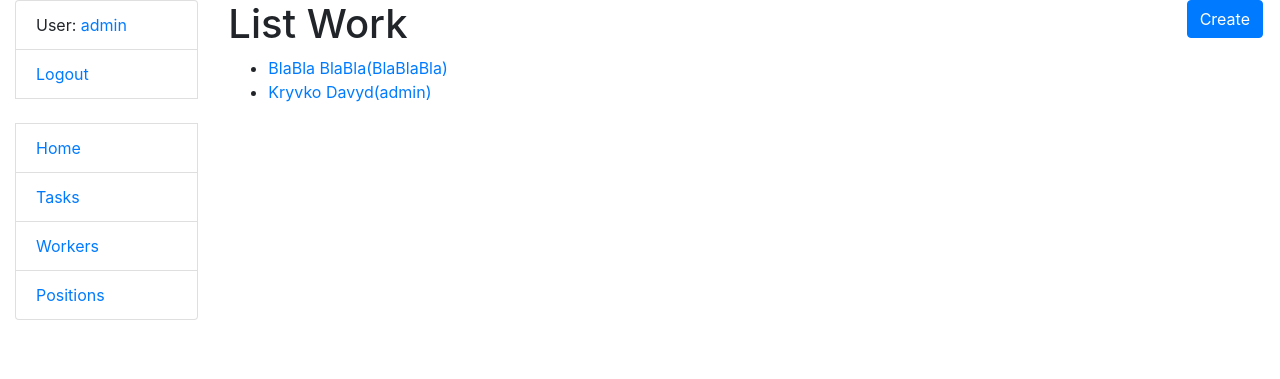
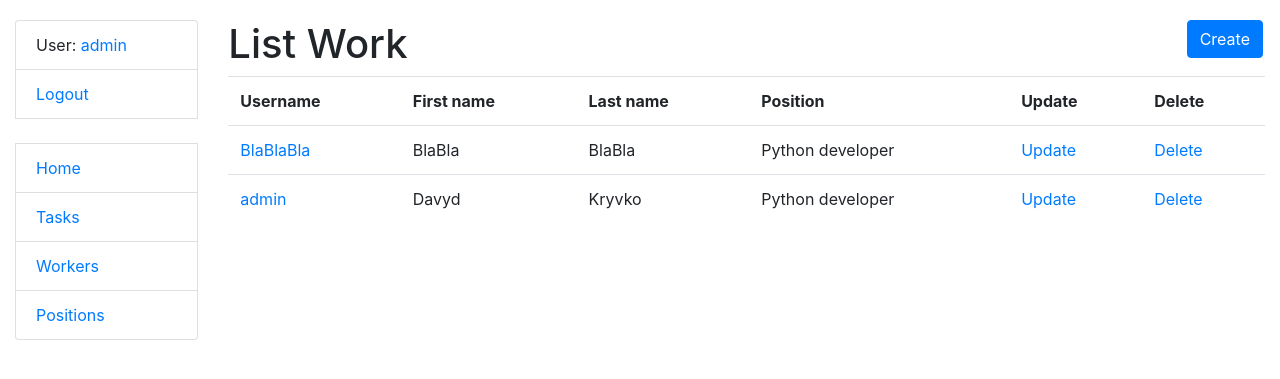
Before and after one commit to davidkrivko/IT_company_task_manager, a Django app: page /workers/ in a window 1280 px wide. Shown: the top 379 px of the page. Run offline with Django 4.2, Linux system fonts and the light colour scheme; a user stored in the database is signed in; data comes from the database, SQL or seed files in the repository; both versions use the stored data as it was after the commit.

Commit message:
Change interface for list pages
Change unorder list on tables

```diff
--- a/IT_company_task_manager/settings.py
+++ b/IT_company_task_manager/settings.py
@@ -74,7 +74,7 @@ TEMPLATES = [
 ]
 
 INTERNAL_IPS = [
-    "127.0.0.1",
+     "127.0.0.1",
 ]
 
 WSGI_APPLICATION = 'IT_company_task_manager.wsgi.application'
@@ -130,6 +130,10 @@ USE_TZ = False
 
 STATIC_URL = 'static/'
 
+STATICFILES_DIRS = [
+    BASE_DIR / "static",
+]
+
 # Default primary key field type
 # https://docs.djangoproject.com/en/4.1/ref/settings/#default-auto-field
 
--- a/IT_company_task_manager/urls.py
+++ b/IT_company_task_manager/urls.py
@@ -13,6 +13,8 @@ Including another URLconf
     1. Import the include() function: from django.urls import include, path
     2. Add a URL to urlpatterns:  path('blog/', include('blog.urls'))
 """
+from django.conf import settings
+from django.conf.urls.static import static
 from django.contrib import admin
 from django.urls import path, include
 
@@ -22,4 +24,4 @@ urlpatterns = [
     path("accounts/", include("django.contrib.auth.urls")),
 
     path('__debug__/', include('debug_toolbar.urls')),
-]
+] + static(settings.STATIC_URL, document_root=settings.STATIC_ROOT)
--- a/manager/models.py
+++ b/manager/models.py
@@ -46,7 +46,7 @@ class Task(models.Model):
     priority = models.CharField(
         max_length=1,
         choices=PRIORITY_LEVEL_CHOICES,
-        default="medium priority"
+        default="medium priority",
     )
     task_type = models.ForeignKey(TaskType, on_delete=models.CASCADE, related_name="tasks")
     assignees = models.ManyToManyField(Worker)
--- a/manager/views.py
+++ b/manager/views.py
@@ -5,6 +5,7 @@ from django.shortcuts import render
 from django.urls import reverse_lazy
 from django.views import generic
 
+from manager.forms import WorkerCreationForm, TaskSearchForm
 from manager.models import Task, Position, Worker
 
 
@@ -31,6 +32,23 @@ class TaskListView(LoginRequiredMixin, generic.ListView):
     model = Task
     paginate_by = 5
     queryset = Task.objects.all().select_related("task_type")
+
+    def get_context_data(self, *, object_list=None, **kwargs):
+        context = super(TaskListView, self).get_context_data(**kwargs)
+
+        name = self.request.GET.get("name", "")
+
+        context["search_form"] = TaskSearchForm(initial={"name": name})
+
+        return context
+
+    def get_queryset(self):
+        name = self.request.GET.get("name")
+
+        if name:
+            return self.queryset.filter(name__icontains=name)
+
+        return self.queryset
 
 
 @login_required
@@ -100,8 +118,7 @@ class WorkerDetailView(LoginRequiredMixin, generic.DetailView):
 
 class WorkerCreateView(LoginRequiredMixin, generic.CreateView):
     model = Worker
-    fields = ["username", "password", "first_name", "last_name", "position"]
-    success_url = reverse_lazy("manager:worker-list")
+    form_class = WorkerCreationForm
 
 
 class WorkerUpdateView(LoginRequiredMixin, generic.UpdateView):
--- a/static/css/styles.css
+++ b/static/css/styles.css
@@ -0,0 +1,8 @@
+body {
+    margin-top: 20px;
+}
+
+.CRUD_link {
+    float: right;
+    margin: 0 2px 0 2px;
+}
--- a/templates/base.html
+++ b/templates/base.html
@@ -7,9 +7,12 @@
           href="https://cdn.jsdelivr.net/npm/bootstrap@4.5.3/dist/css/bootstrap.min.css"
           integrity="sha384-TX8t27EcRE3e/ihU7zmQxVncDAy5uIKz4rEkgIXeMed4M0jlfIDPvg6uqKI2xXr2"
           crossorigin="anonymous">
-    <title>
-      {% block title %}IT manager{% endblock %}
-    </title>
+  <title>
+    {% block title %}IT manager{% endblock %}
+  </title>
+
+  {% load static %}
+  <link rel="stylesheet" href="{% static 'css/styles.css' %}">
 </head>
 <body>
 <div class="container-fluid">
--- a/templates/includes/pagination.html
+++ b/templates/includes/pagination.html
@@ -1,8 +1,9 @@
+{% load query_transform %}
 {% if is_paginated %}
   <ul class="pagination">
     {% if page_obj.has_previous %}
       <li class="page-item">
-        <a href="?page= {{ page_obj.previous_page_number }}" class="page-link">⏪</a>
+        <a href="?{% query_transform request page=page_obj.previous_page_number %}" class="page-link">⏪</a>
       </li>
     {% endif %}
     <li class="page-item active">
@@ -10,7 +11,7 @@
     </li>
     {% if page_obj.has_next %}
       <li class="page-item">
-        <a href="?page= {{ page_obj.next_page_number }}" class="page-link">⏩</a>
+        <a href="?{% query_transform request page=page_obj.next_page_number %}" class="page-link">⏩</a>
       </li>
     {% endif %}
   </ul>
--- a/templates/manager/position_detail.html
+++ b/templates/manager/position_detail.html
@@ -8,12 +8,10 @@ Position detail
   <h1>
     Position: {{ position.name }}
     <a href="{% url "manager:position-update" pk=position.id %}"
-       class="btn btn-primary"
-       style="float: right; margin: 0 2px 0 2px">Update</a>
+       class="btn btn-primary CRUD_link">Update</a>
 
     <a href="{% url "manager:position-delete" pk=position.id %}"
-       class="btn btn-danger"
-       style="float: right; margin: 0 2px 0 2px">Delete</a>
+       class="btn btn-danger CRUD_link">Delete</a>
   </h1>
   <ul>
     {% for worker in position.workers.all %}
--- a/templates/manager/task_detail.html
+++ b/templates/manager/task_detail.html
@@ -8,11 +8,9 @@
   <h1>
     {{ task.name }}
     <a href="{% url "manager:task-update" pk=task.id %}"
-       class="btn btn-primary"
-       style="float: right; margin: 0 2px 0 2px">Update</a>
+       class="btn btn-primary CRUD_link">Update</a>
     <a href="{% url "manager:task-delete" pk=task.id %}"
-       class="btn btn-danger"
-       style="float: right; margin: 0 2px 0 2px">Delete</a>
+       class="btn btn-danger CRUD_link">Delete</a>
   </h1>
 
   <h3>{{ task.task_type }}</h3>
--- a/templates/manager/worker_detail.html
+++ b/templates/manager/worker_detail.html
@@ -8,11 +8,9 @@
   <h1>
     {{ worker.username }}
     <a href="{% url "manager:worker-update" pk=worker.id %}"
-       class="btn btn-primary"
-       style="margin: 0 2px 0 2px; float: right">Update</a>
+       class="btn btn-primary CRUD_link">Update</a>
     <a href="{% url "manager:worker-delete" pk=worker.id %}"
-       class="btn btn-danger"
-       style="margin: 0 2px 0 2px; float: right">Delete</a>
+       class="btn btn-danger CRUD_link">Delete</a>
   </h1>
 
   <hr>
--- a/templates/manager/worker_list.html
+++ b/templates/manager/worker_list.html
@@ -8,13 +8,32 @@
   <h1>
     List Work
     <a href="{% url "manager:worker-create" %}"
-       class="btn btn-primary"
-       style="float: right; margin: 0 2px 0 2px">Create</a>
+       class="btn btn-primary CRUD_link">Create</a>
   </h1>
-  <ul>
+    {% if worker_list %}
+    <table class="table">
+      <tr>
+        <th>Username</th>
+        <th>First name</th>
+        <th>Last name</th>
+        <th>Position</th>
+        <th>Update</th>
+        <th>Delete</th>
+      </tr>
     {% for worker in worker_list %}
-      <li><a href="{% url "manager:worker-detail" pk=worker.id %} ">{{ worker.last_name }} {{ worker.first_name }}({{ worker.username }})</a></li>
+      <tr>
+        <td><a href="{% url "manager:position-detail" pk=worker.id %}">{{ worker.username }}</a></td>
+        <td>{{ worker.first_name }}</td>
+        <td>{{ worker.last_name }}</td>
+        <td>{{ worker.position }}</td>
+        <td><a href="{% url "manager:worker-update" pk=worker.id %}">Update</a></td>
+        <td><a href="{% url "manager:worker-delete" pk=worker.id %}">Delete</a></td>
+      </tr>
     {% endfor %}
 
-  </ul>
+    </table>
+  {% else %}
+    <p>At the moment we don't have positions</p>
+  {% endif %}
+
 {% endblock %}
```
Also changed, not shown: manager/forms.py (+24 -2 lines), manager/templatetags/query_transform.py (+15 -0 lines), templates/manager/position_list.html (+19 -4 lines), templates/manager/task_list.html (+11 -2 lines), db.sqlite3.
